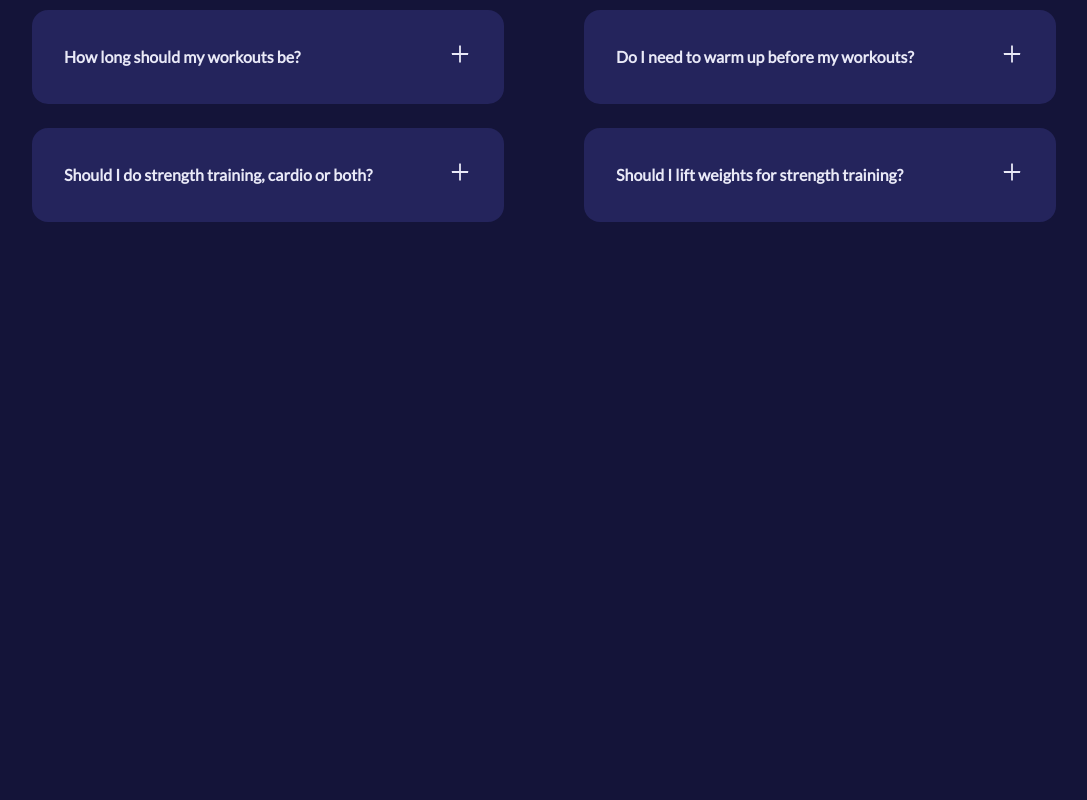
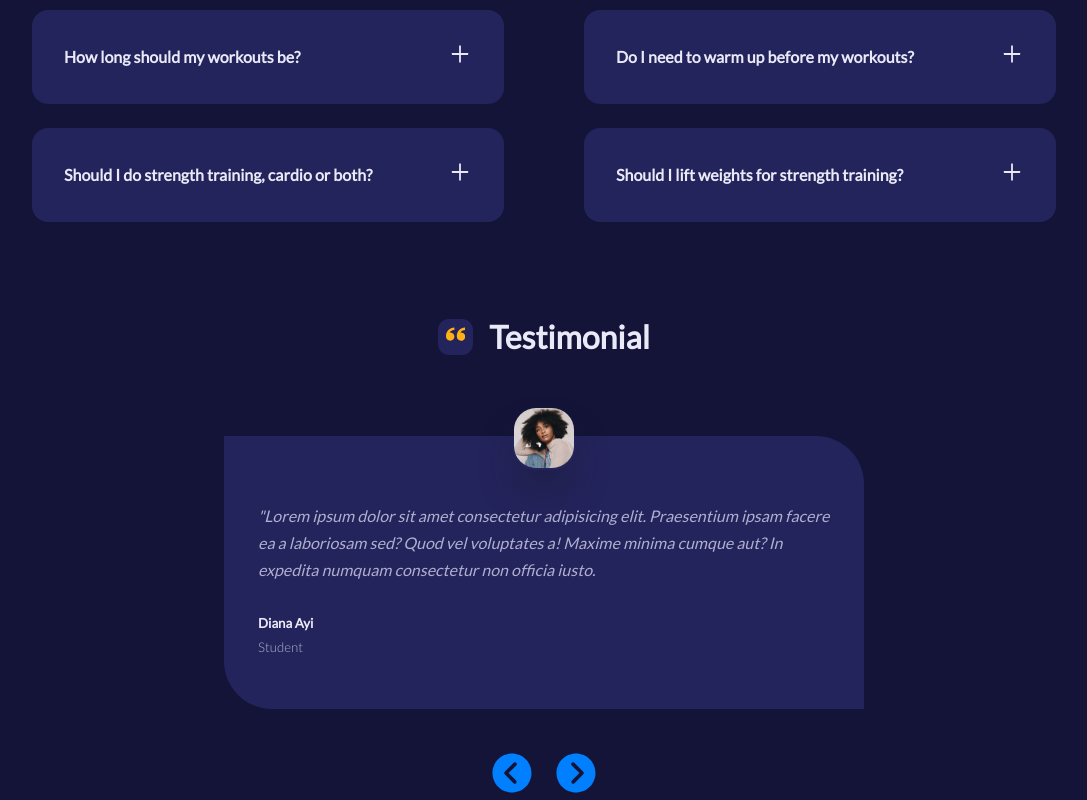
Before and after one commit to H-miracle/myfitnessapp, a React (Create React App) app: page / in a window 1280 px wide. Shown: the part 2439-3239 px from the top of the page, without its empty margins (96-1183 px from the left). Before the commit the page ends 2661 px from the top, so only its background shows below. Built offline with nearby package versions, Linux system fonts and the light colour scheme; the HTML template or start-up script is replaced by a standard one.

Commit message:
testimonials section added

```diff
--- /dev/null
+++ b/src/components/Testimonials.jsx
@@ -0,0 +1,49 @@
+import SectionHead from "./SectionHead"
+import {ImQuotesLeft} from 'react-icons/im'
+import { useState } from "react"
+import Card from "../UI/Card"
+import { testimonials } from "../data"
+import {IoIosArrowDropleftCircle, IoIosArrowDroprightCircle} from 'react-icons/io'
+
+const Testimonials = () => {
+   const [index, setIndex] = useState(0);
+   const {name, quote, job, avatar} = testimonials[index]
+
+   const prevTestimonialHandler = () => {
+      setIndex(prev => prev -1);
+
+      if(index <= 0) {
+         setIndex(testimonials.length-1);
+      }
+   }
+   const nextTestimonialHandler = () => {
+      setIndex(prev => prev + 1);
+
+      if(index >= testimonials.length-1) {
+         setIndex(0);
+      }
+   }
+
+
+   return (
+      <section className="testimonials">
+         <div className="container testimonials__container">
+            <SectionHead className='testimonials__head' icon={<ImQuotesLeft/>} title='Testimonial'/>
+            <Card className='testimonial'>
+               <div className="testimonial__avatar">
+                  <img src={avatar} alt={name} />
+               </div>
+               <p className="testimonial__quote"> {`"${quote}`}</p>
+               <h5>{name}</h5>
+               <small className="testimonial__title">{job}</small>
+            </Card>
+            <div className="testimonial__btn-container">
+               <button className="testimonial__btn" onClick={prevTestimonialHandler}><IoIosArrowDropleftCircle/></button>
+               <button className="testimonial__btn" onClick={nextTestimonialHandler}><IoIosArrowDroprightCircle/></button>
+            </div>
+         </div>
+      </section>
+   )
+}
+
+export default Testimonials
--- a/src/pages/home/Home.jsx
+++ b/src/pages/home/Home.jsx
@@ -3,6 +3,7 @@
 import Programs from '../../components/Programs'
 import Values from '../../components/Values'
 import FAQs from '../../components/FAQs'
+import Testimonials from '../../components/Testimonials'
 
 
 const Home = () => {
@@ -12,6 +13,7 @@
       <Programs/>
       <Values />
       <FAQs />
+      <Testimonials/>
     </>
   )
 }
--- a/src/pages/home/home.css
+++ b/src/pages/home/home.css
@@ -128,3 +128,59 @@
 .faq p {
    margin-top: 1.5rem;
 }
+
+/* ==========TESTIMONIALS STYLING =========== */
+
+.testimonials {
+   width: 50rem;
+   margin-inline: auto;
+}
+.testimonials__head {
+   justify-content: center;
+}
+.card.testimonial {
+   position: relative;
+   text-align: left;
+   margin-top: 5rem;
+}
+.testimonial__avatar {
+   width: 4rem;
+   height: 4rem;
+   border-radius: 1.5rem;
+   overflow: hidden;
+   position: absolute;
+   top: -2rem;
+   left: calc(50% - 2rem);
+   box-shadow: 0 1.5rem 2rem rgba(26, 26, 54, 0.4);
+   transition: var(--transition);
+   border: 2px solid transparent;
+}
+.testimonial:hover .testimonial__avatar {
+   border-radius: 50%;
+   border-color: var(--color-gray-400);
+}
+.testimonial__quote {
+   font-style: italic;
+   margin: 1rem 0 2rem;
+}
+.card small.testimonial__title {
+   margin-top: 0.3rem;
+}
+.testimonial__btn-container {
+   width: fit-content;
+   margin: 2.5rem auto 0;
+   display: flex;
+   justify-content: center;
+   align-items: center;
+   gap: 1rem;
+}
+.testimonial__btn {
+   background: transparent;
+   cursor: pointer;
+}
+.testimonial__btn svg {
+   fill: var(--color-primary);
+   font-size: 1.8rem;
+   width: 3rem;
+   height: 3rem;
+}
```
